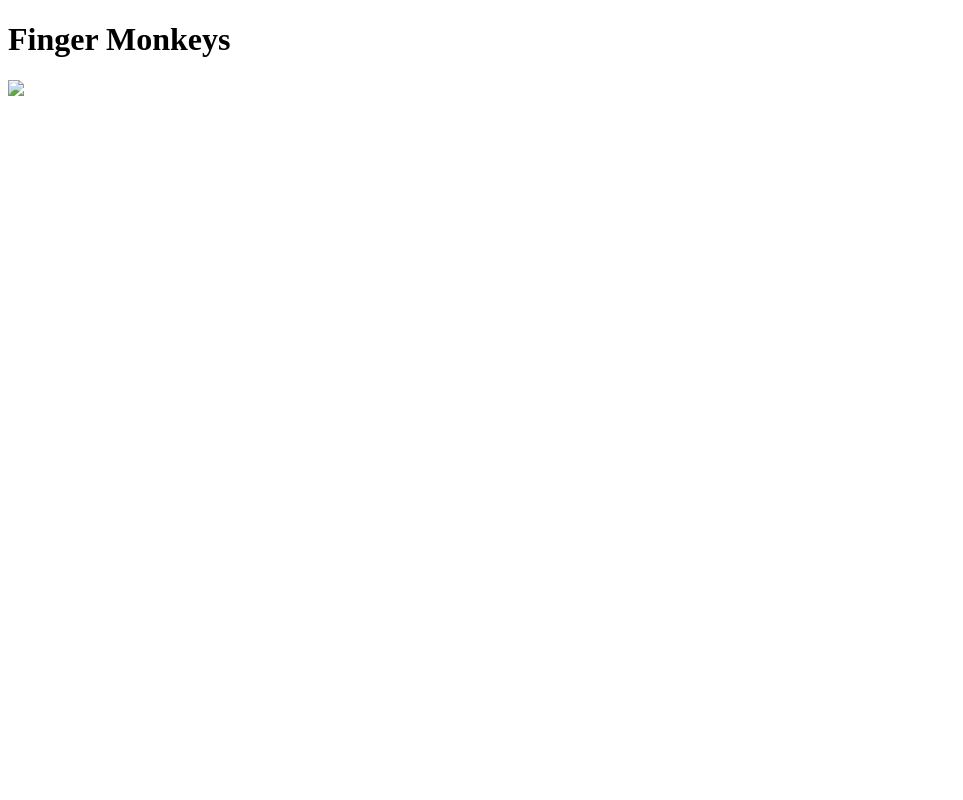
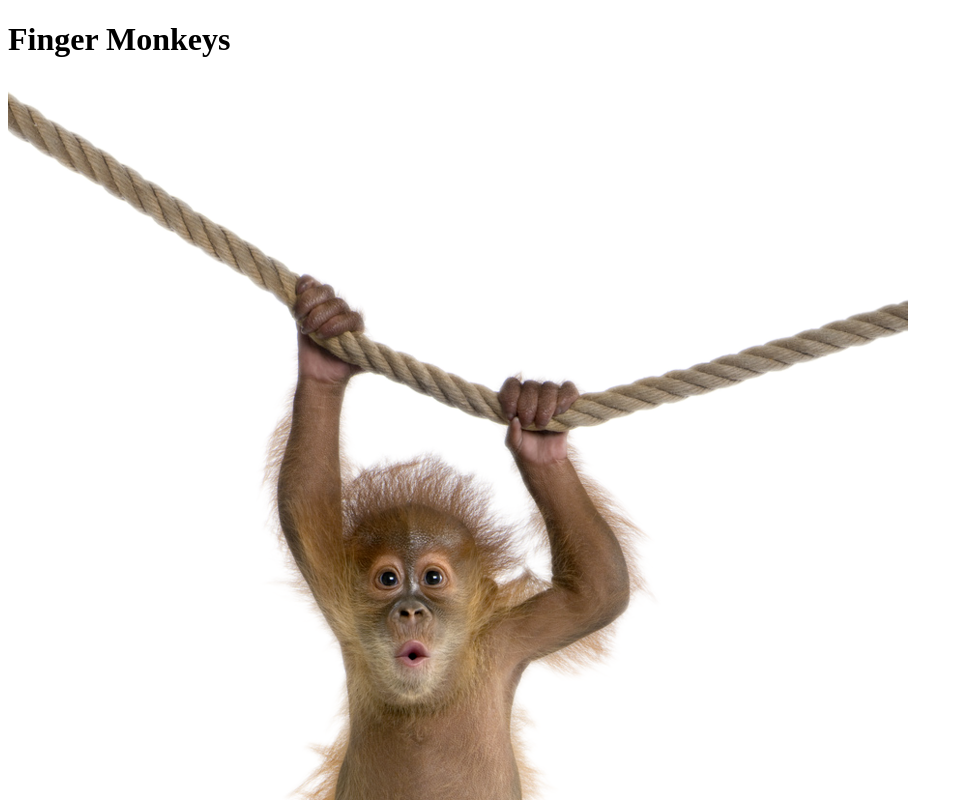
Before and after one commit to wilkigab001/deployLab, a website: page client/index.html in a window 1280 px wide. Shown: the top 800 px of the page, without its empty margins (0-963 px from the left). Drawn offline with Linux system fonts and the light colour scheme; files whose address does not match are found by name.

Commit message:
recommiting

```diff
--- a/client/index.html
+++ b/client/index.html
@@ -9,6 +9,6 @@
 <body>
     <h1>Finger Monkeys</h1>
 
-    <img src="./photos/fingMonkey.png">
+    <img src="/Users/PAPAGABE/foundations/week6/wednesday/deploymentab/photos/fingMonkey.png">
 </body>
 </html>
```
